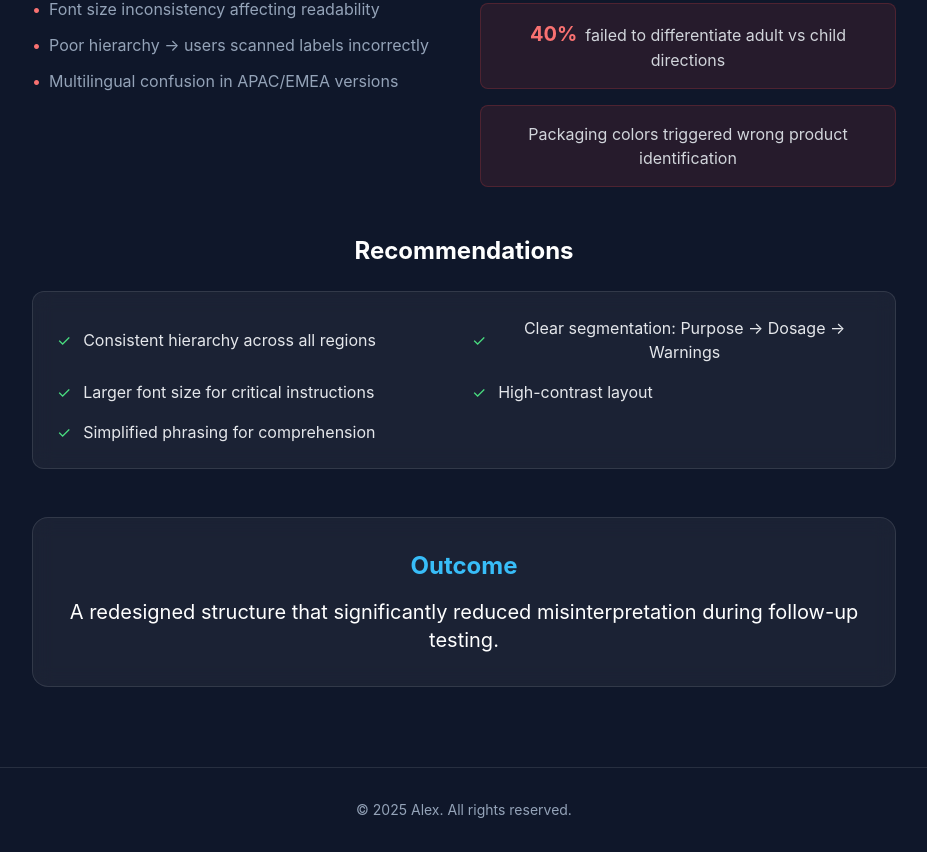
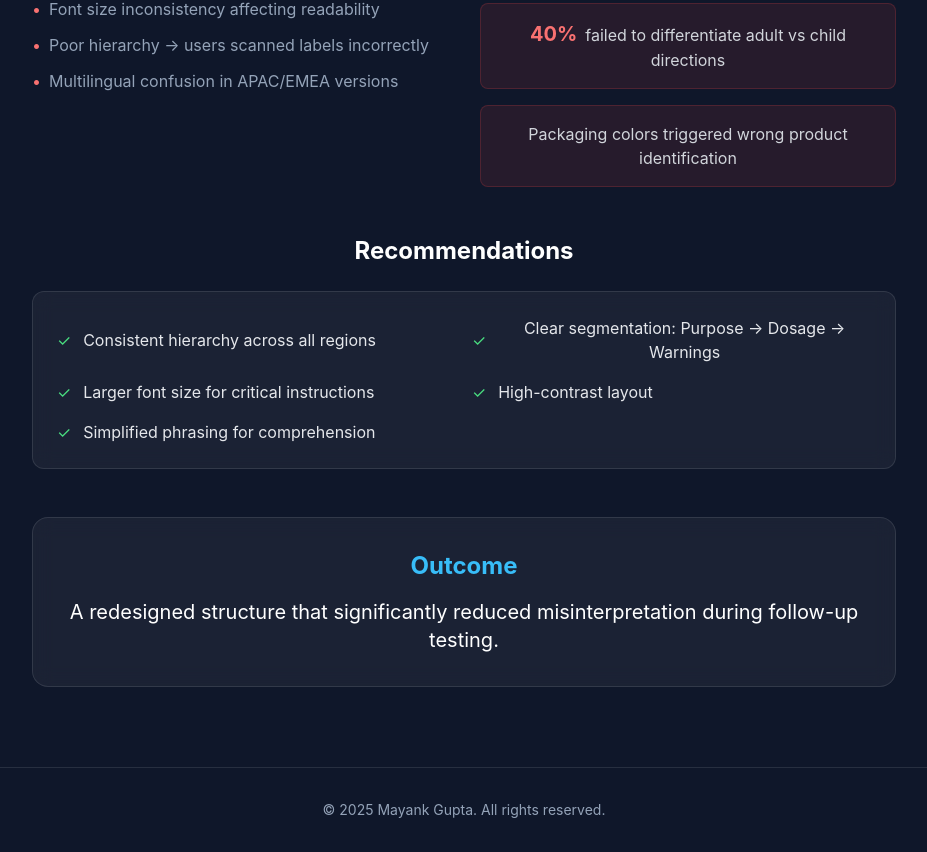
Before and after one commit to matrixmayank/Mayank_Gupta_portfolio, a React (Vite) app: page /Mayank_Gupta_portfolio/case-study-3 in a window 1280 px wide. Shown: the part 845-1697 px from the top of the page, without its empty margins (176-1103 px from the left). Built offline with nearby package versions, Linux system fonts and the light colour scheme.

Commit message:
Deploying portfolio website

```diff
--- a/src/components/Footer.jsx
+++ b/src/components/Footer.jsx
@@ -4,7 +4,7 @@
     return (
         <footer className="py-8 border-t border-white/10">
             <div className="container mx-auto px-4 text-center text-muted text-sm">
-                <p>&copy; {new Date().getFullYear()} Alex. All rights reserved.</p>
+                <p>&copy; {new Date().getFullYear()} Mayank Gupta. All rights reserved.</p>
             </div>
         </footer>
     );
```
